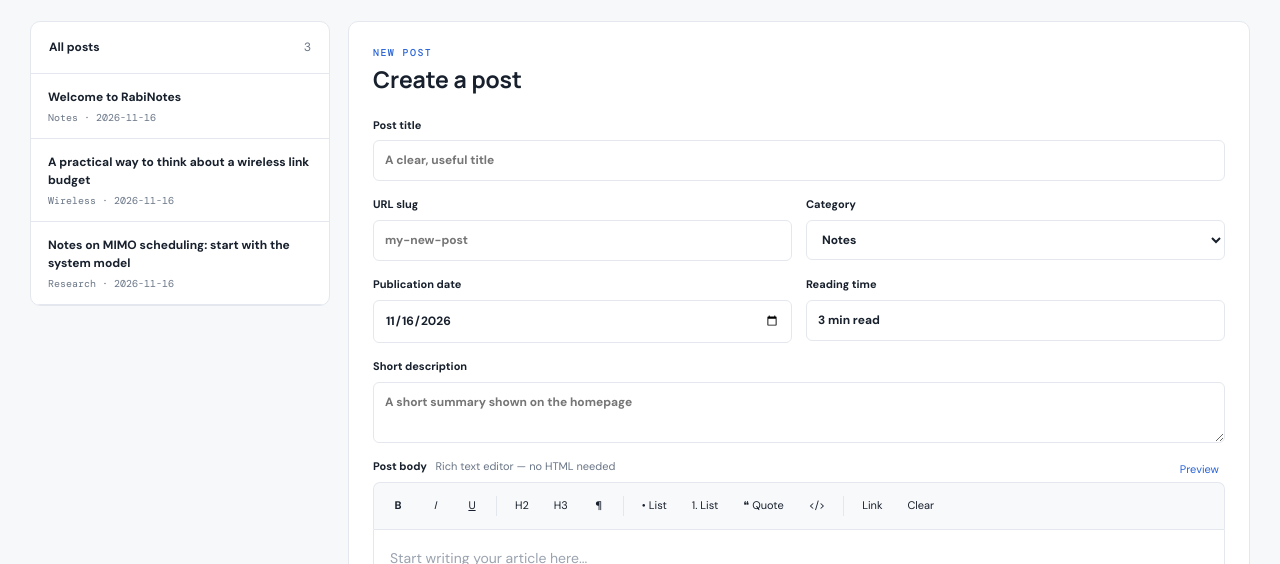
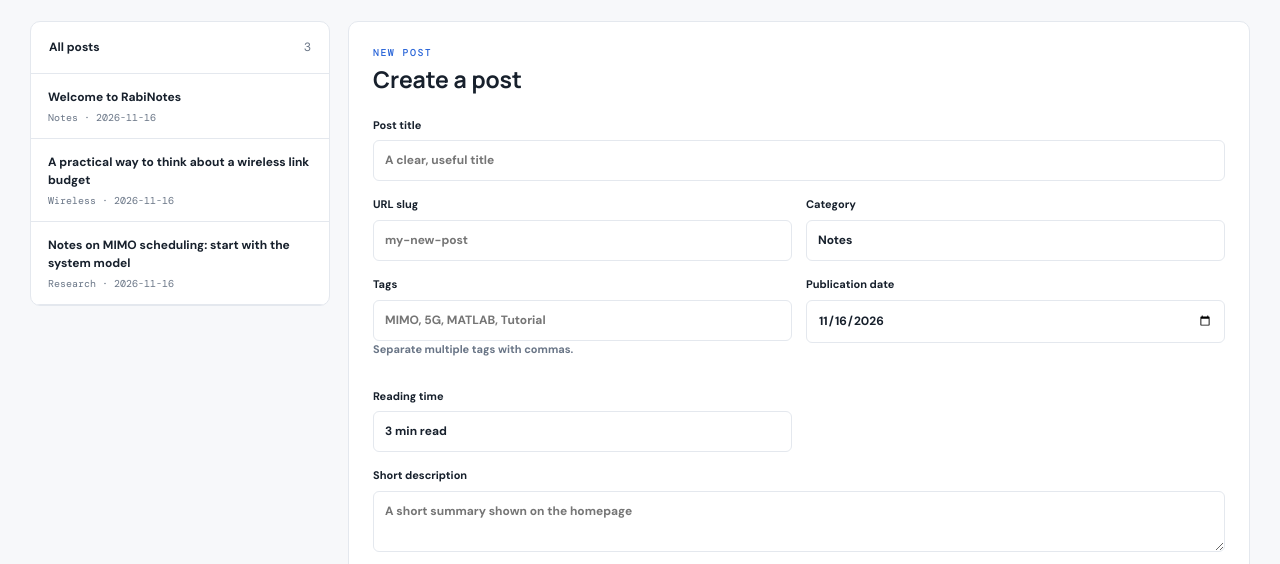
Before and after one commit to rabsrabi26/rabinotes, a plain HTML site: page admin/index.html in a window 1280 px wide. Both pictures are taken after a click on the button "＋ New post". Shown: the part 216-780 px from the top of the page. Drawn offline with nearby package versions, Linux system fonts and the light colour scheme.

Commit message:
Allow custom categories and post tags in CMS

```diff
--- a/admin/index.html
+++ b/admin/index.html
@@ -41,9 +41,10 @@
             <label>Post title<input id="title" required maxlength="160" placeholder="A clear, useful title"></label>
             <div class="two-col">
               <label>URL slug<input id="slug" required pattern="[a-z0-9]+(?:-[a-z0-9]+)*" placeholder="my-new-post"></label>
-              <label>Category<select id="category"><option>Networking</option><option>Wireless</option><option>Research</option><option>Notes</option></select></label>
+              <label>Category<input id="category" list="category-options" value="Notes" placeholder="Choose or type a category"><datalist id="category-options"><option value="Networking"></option><option value="Wireless"></option><option value="Research"></option><option value="Notes"></option></datalist></label>
             </div>
             <div class="two-col">
+              <label>Tags<input id="tags" placeholder="MIMO, 5G, MATLAB, Tutorial"><span class="hint">Separate multiple tags with commas.</span></label>
               <label>Publication date<input id="date" type="date" required></label>
               <label>Reading time<input id="read" maxlength="30" placeholder="4 min read"></label>
             </div>
```
